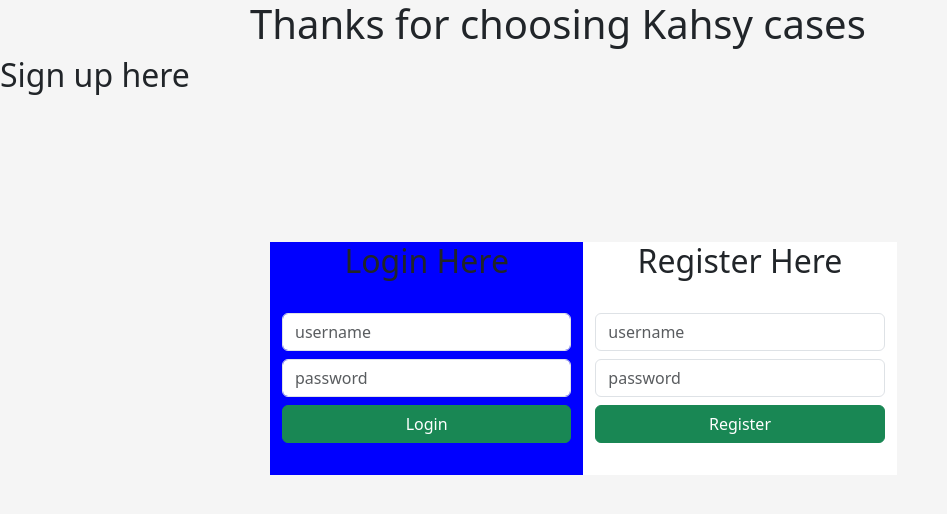
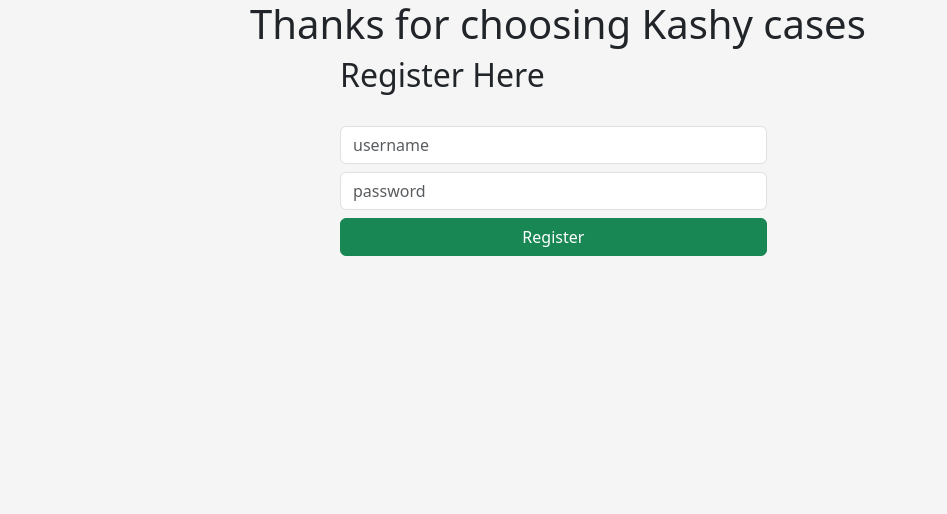
Before and after one commit to Kashyroyalty/case-project, a Django app: page /login/ in a window 1280 px wide. Shown: the top 514 px of the page, without its empty margins (0-947 px from the left). Run offline with Django 4.2, Linux system fonts and the light colour scheme.

Commit message:
my first commit

```diff
--- a/Kashy_django_project/views.py
+++ b/Kashy_django_project/views.py
@@ -27,7 +27,7 @@
         colour = request.POST.get('colour')
         accessories = request.POST.get('accessories')
 
-        tify = Cases(phonetype=phonetype, material=casematerial, colour=colour,
+        tify = Cases(phonetype=phonetype, casematerial=casematerial, colour=colour,
                      accessories=accessories)
         tify.save()
         return redirect("")
--- a/templates/index.html
+++ b/templates/index.html
@@ -75,7 +75,9 @@
                     </thead>
                     <tbody class="table-group-divider">
 
+
                     {% for d in data %}
+
                       <tr>
                         <th scope="row">{{d.id}}</th>
                         <td>{{d.phonetype}}</td>
--- a/templates/login.html
+++ b/templates/login.html
@@ -9,41 +9,9 @@
     <title>Document</title>
 </head>
 <body style="background-color:whitesmoke">
-<h1 style="margin-left: 250px">Thanks for choosing Kahsy cases </h1>
-<h2>Sign up here</h2>
+<h1 style="margin-left: 250px">Thanks for choosing Kashy cases </h1>
 
-
-
-
-
-    <div class="container mt-5">
-    <div class="row text-center" style="padding-left:200px; padding-top:100px"> <br>
-        <div class="col-md-4" style="background-color:blue">
-            <h2>Login Here</h2>
-            <br>
-
-            <form action="/login" method="post">{% csrf_token %}
-
-                <div class="form-group">
-                    <input type="text" class="form-control" placeholder="username" name="username" required>
-                </div>
-
-                <div class="form-group">
-                    <input type="text" class="form-control  mt-2" placeholder="password" name="password" required>
-                </div>
-
-
-                <div class="d-grid gap-2">
-
-                    <button class="btn btn-success mt-2" type="submit">Login</button>
-                </div>
-
-
-
-            </form>
-        </div>
-
-        <div style="background-color:white;" class="col-md-4">
+        <div style="margin-left: 340px" class="col-md-4">
             <h2>Register Here</h2>
             <br>
 
```
Also changed, not shown: Kashy_django_project/migrations/0002_rename_material_cases_casematerial.py (added), db.sqlite3, 1 other file.
